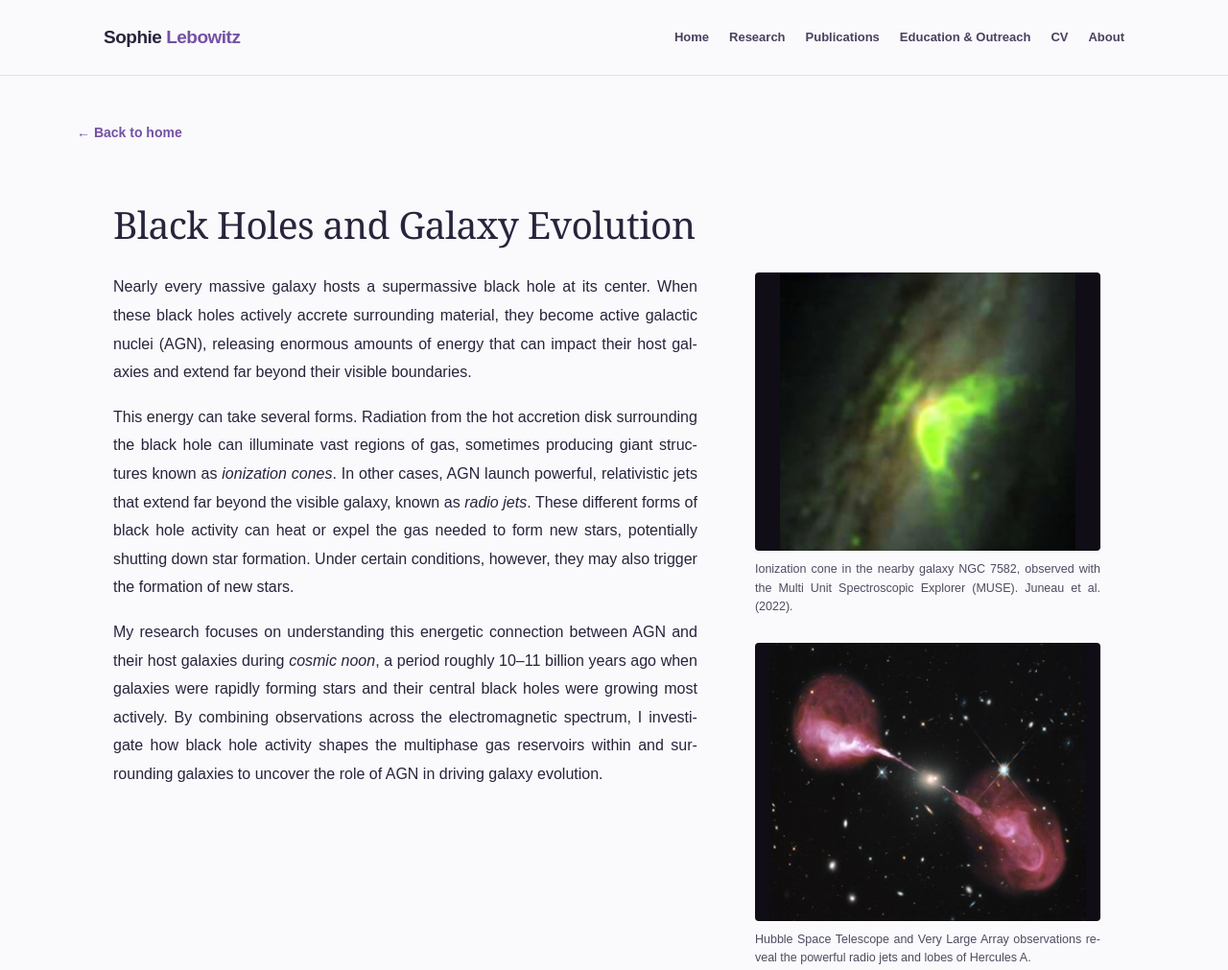
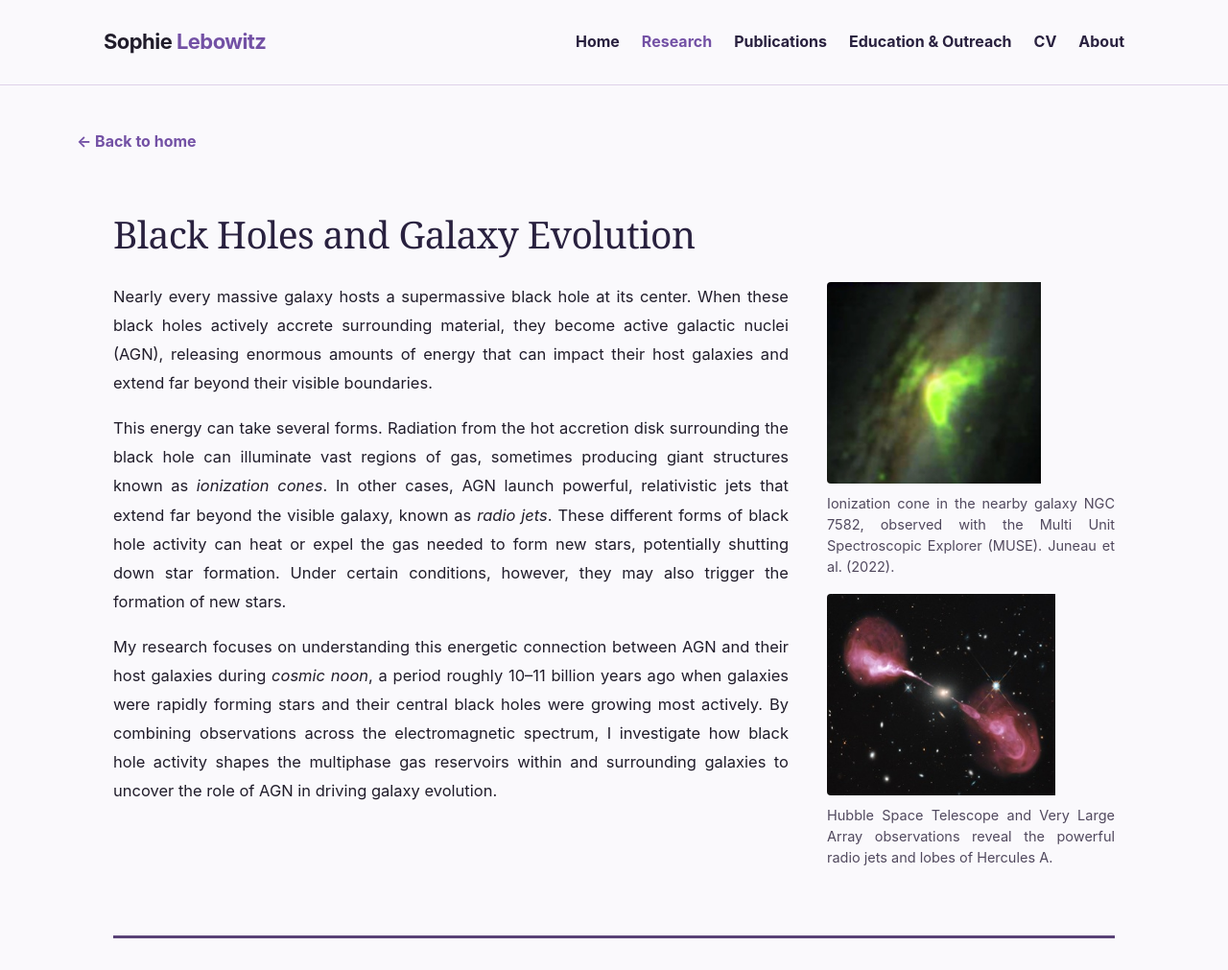
Before and after one commit to lebowitzso/lebowitzso.github.io, a plain HTML site: page research.html in a window 1280 px wide. Shown: the top 1011 px of the page at 96% size. Drawn offline with Linux system fonts and the light colour scheme.

Commit message:
Add files via upload

```diff
--- a/research.html
+++ b/research.html
@@ -31,6 +31,34 @@ body{background:#faf9fc;color:var(--ink)}header{background:#faf9fc}
 .publication{font-size:13px!important;color:var(--muted);margin:18px 0 0!important;text-align:left!important}.publication strong{color:var(--ink)}
 @media(max-width:800px){.overview-grid,.project-grid,.oiii-intro-grid,.subsection-grid{grid-template-columns:1fr;gap:24px}.intro-image-column{grid-template-columns:repeat(2,minmax(0,1fr));gap:18px}.intro-image-column figure{max-width:none}.intro-image-column img{max-height:250px}.subsection-grid.reverse .visual,.subsection-grid.reverse .copy{order:initial}.research-body p{text-align:left;hyphens:none}.research-body figcaption{text-align:left}.research-section{padding:42px 0 50px}.research-body{padding:0 22px 70px}}
 @media(max-width:480px){.intro-image-column{grid-template-columns:1fr}.intro-image-column figure{max-width:340px}.page-title{padding-top:28px}}
+
+/* Version 3: more comfortable reading and clearer navigation */
+@import url('https://fonts.googleapis.com/css2?family=Inter:wght@400;500;600;650;700;750;800&display=swap');
+:root{--ink:#211d2b;--muted:#51495e;--purple:#7351a5;--border:#ded2e9}
+body{font-family:'Inter',Arial,Helvetica,sans-serif;color:var(--ink);background:#faf9fc;-webkit-font-smoothing:antialiased}
+.brand{font-size:22px;font-weight:750;letter-spacing:-.55px}
+.nav{min-height:88px}
+nav{gap:23px}
+nav a{font-size:16px;font-weight:650;color:#29213f}
+nav a:hover,nav a[aria-current='page']{color:#7351a5}
+@media(max-width:780px){.nav{min-height:0}nav{gap:12px 18px}nav a{font-size:15px}}
+
+/* Research page refinements */
+.back-link{font-size:16px;font-weight:650}
+.research-body h2,.research-body h3{color:#29213f}
+.research-body p{font-size:16.5px;line-height:1.82;hyphens:none;overflow-wrap:normal}
+.research-body figcaption{font-size:14.5px;line-height:1.5;color:#51495e;hyphens:none;text-align:justify;text-justify:inter-word}
+.research-section{border-bottom:3px solid #594277}
+.subsection{border-top:2px solid #a18ab9}
+.overview-grid{grid-template-columns:minmax(0,1fr) 300px;gap:40px;align-items:start}
+.intro-image-column{gap:18px;justify-items:start}
+.intro-image-column figure{max-width:300px;margin:0;width:100%}
+.intro-image-column img{width:100%;height:auto;max-height:210px;object-fit:contain;object-position:left center;background:transparent}
+.oiii-intro-grid{grid-template-columns:minmax(0,1.2fr) minmax(0,.88fr);gap:40px}
+.oiii-intro-grid figure{align-self:center}
+.publication{font-size:14px!important}
+@media(max-width:800px){.overview-grid,.project-grid,.oiii-intro-grid,.subsection-grid{grid-template-columns:1fr;gap:24px}.intro-image-column{grid-template-columns:repeat(2,minmax(0,1fr));gap:18px}.intro-image-column figure{max-width:none}.intro-image-column img{max-height:220px}.research-body p,.research-body figcaption{text-align:left}.research-body p{hyphens:none}}
+@media(max-width:480px){.intro-image-column{grid-template-columns:1fr}.intro-image-column figure{max-width:340px}}
 </style></head><body>
 <header><div class="wrap nav"><a class="brand" href="index.html">Sophie <span>Lebowitz</span></a><nav aria-label="Main navigation"><a href="index.html">Home</a><a href="research.html" aria-current="page">Research</a><a href="index.html#publications">Publications</a><a href="index.html#outreach">Education &amp; Outreach</a><a href="index.html#cv">CV</a><a href="index.html#about">About</a></nav></div></header>
 <main><div class="wrap page-title"><a class="back-link" href="index.html">← Back to home</a></div><div class="research-body">
```
Also changed, not shown: index.html (+11 -0 lines), images/jades-oiii.jpg, images/observations.jpg, images/simulation.jpg.
